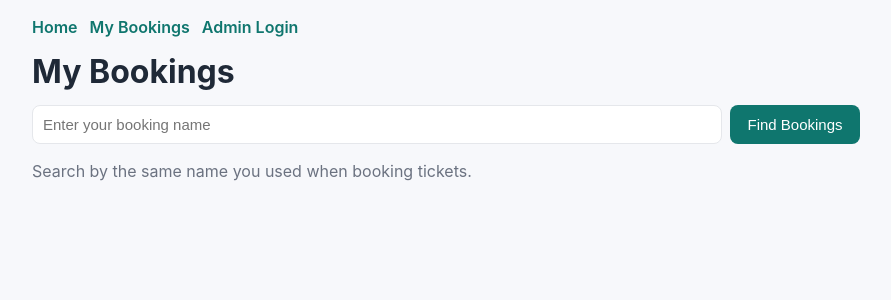
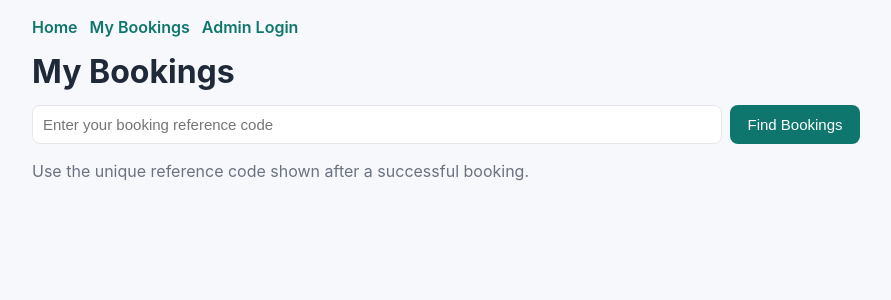
Before and after one commit to 9m57jf85cr-creator/event-management, a Flask app: page /my_bookings in a window 1280 px wide. Shown: the top 300 px of the page, without its empty margins (194-1085 px from the left). Run offline with Flask 3, Linux system fonts and the light colour scheme.

Commit message:
Add booking reference-code lookup and self-cancel flow

```diff
--- a/app.py
+++ b/app.py
@@ -7,6 +7,7 @@ import io
 import os
 import secrets
 import sqlite3
+import string
 
 DEFAULT_SECRET_KEY = "dev-secret-key-change-me"
 PROJECT_ROOT = os.path.dirname(os.path.abspath(__file__))
@@ -15,6 +16,7 @@ MAX_LOCATION_LENGTH = 120
 MAX_BOOKING_NAME_LENGTH = 80
 MAX_TICKETS = 100
 MAX_EVENT_CAPACITY = 5000
+BOOKING_REFERENCE_LENGTH = 10
 
 
 def _load_dotenv(path=".env"):
@@ -115,6 +117,38 @@ def _ensure_bookings_created_at(cursor):
     if "created_at" not in columns:
         cursor.execute(
             "ALTER TABLE bookings ADD COLUMN created_at TEXT NOT NULL DEFAULT CURRENT_TIMESTAMP"
+        )
+
+
+def _generate_booking_reference(cursor):
+    alphabet = string.ascii_uppercase + string.digits
+    while True:
+        reference_code = "".join(secrets.choice(alphabet) for _ in range(BOOKING_REFERENCE_LENGTH))
+        cursor.execute("SELECT 1 FROM bookings WHERE reference_code = ?", (reference_code,))
+        if cursor.fetchone() is None:
+            return reference_code
+
+
+def _ensure_bookings_reference_code(cursor):
+    cursor.execute("PRAGMA table_info(bookings)")
+    columns = {row[1] for row in cursor.fetchall()}
+    if "reference_code" not in columns:
+        cursor.execute("ALTER TABLE bookings ADD COLUMN reference_code TEXT")
+
+    cursor.execute("SELECT id FROM bookings WHERE reference_code IS NULL OR reference_code = ''")
+    missing_rows = cursor.fetchall()
+    for row in missing_rows:
+        reference_code = _generate_booking_reference(cursor)
+        cursor.execute(
+            "UPDATE bookings SET reference_code = ? WHERE id = ?",
+            (reference_code, row[0]),
+        )
+
+    cursor.execute("PRAGMA index_list(bookings)")
+    indexes = {row[1] for row in cursor.fetchall()}
+    if "idx_bookings_reference_code" not in indexes:
+        cursor.execute(
+            "CREATE UNIQUE INDEX idx_bookings_reference_code ON bookings(reference_code)"
         )
 
 
@@ -243,6 +277,23 @@ def _is_valid_booking_name(name):
     return True
 
 
+def _is_valid_reference_code(reference_code):
+    if not reference_code:
+        flash("Booking reference code is required.", "error")
+        return False
+
+    cleaned = reference_code.strip().upper()
+    if len(cleaned) != BOOKING_REFERENCE_LENGTH:
+        flash("Invalid booking reference code.", "error")
+        return False
+
+    if not all(ch in (string.ascii_uppercase + string.digits) for ch in cleaned):
+        flash("Invalid booking reference code.", "error")
+        return False
+
+    return True
+
+
 def _generate_csrf_token():
     token = session.get("_csrf_token")
     if not token:
@@ -306,12 +357,14 @@ def init_db():
             user_name TEXT NOT NULL,
             tickets INTEGER NOT NULL,
             created_at TEXT NOT NULL DEFAULT CURRENT_TIMESTAMP,
+            reference_code TEXT UNIQUE,
             FOREIGN KEY (event_id) REFERENCES events (id) ON DELETE CASCADE
         )
     """)
 
     _migrate_bookings_table(cursor)
     _ensure_bookings_created_at(cursor)
+    _ensure_bookings_reference_code(cursor)
     _ensure_events_capacity(cursor)
     conn.commit()
     conn.close()
@@ -538,13 +591,18 @@ def book_event(event_id):
             return redirect(url_for("book_event", event_id=event_id))
 
         cursor.execute(
-            "INSERT INTO bookings (event_id, user_name, tickets) VALUES (?, ?, ?)",
-            (event_id, name, tickets),
+            "INSERT INTO bookings (event_id, user_name, tickets, reference_code) VALUES (?, ?, ?, ?)",
+            (event_id, name, tickets, _generate_booking_reference(cursor)),
         )
+        cursor.execute("SELECT reference_code FROM bookings WHERE id = last_insert_rowid()")
+        booking_reference = cursor.fetchone()[0]
         conn.commit()
         conn.close()
 
-        flash("Booking successful.", "success")
+        flash(
+            f"Booking successful. Your reference code: {booking_reference}",
+            "success",
+        )
         return redirect(url_for("home"))
 
     remaining_tickets = max(event[2] - event[3], 0)
@@ -562,23 +620,23 @@ def book_event(event_id):
 
 @app.route("/my_bookings")
 def my_bookings():
-    user_name = request.args.get("name", "").strip()
+    reference_code = request.args.get("ref", "").strip().upper()
     booking_data = []
-    has_search = bool(user_name)
+    has_search = bool(reference_code)
 
     if has_search:
-        if _is_valid_booking_name(user_name):
+        if _is_valid_reference_code(reference_code):
             conn = get_db_connection()
             cursor = conn.cursor()
             cursor.execute(
                 """
-                SELECT b.id, e.name, b.user_name, b.tickets, b.created_at
+                SELECT b.id, e.name, b.user_name, b.tickets, b.created_at, b.reference_code
                 FROM bookings b
                 JOIN events e ON e.id = b.event_id
-                WHERE LOWER(b.user_name) = LOWER(?)
+                WHERE b.reference_code = ?
                 ORDER BY b.created_at DESC, b.id DESC
                 """,
-                (user_name,),
+                (reference_code,),
             )
             rows = cursor.fetchall()
             conn.close()
@@ -589,44 +647,45 @@ def my_bookings():
                     "user_name": row[2],
                     "tickets": row[3],
                     "created_at": row[4],
+                    "reference_code": row[5],
                 }
                 for row in rows
             ]
         else:
             has_search = False
-            user_name = ""
+            reference_code = ""
 
     return render_template(
         "my_bookings.html",
         booking_data=booking_data,
-        user_name=user_name,
+        reference_code=reference_code,
         has_search=has_search,
     )
 
 
-@app.route("/my_bookings/cancel/<int:booking_id>", methods=["POST"])
-def cancel_my_booking(booking_id):
-    user_name = request.form.get("user_name", "").strip()
-    if not _is_valid_booking_name(user_name):
+@app.route("/my_bookings/cancel/<reference_code>", methods=["POST"])
+def cancel_my_booking(reference_code):
+    reference_code = reference_code.strip().upper()
+    if not _is_valid_reference_code(reference_code):
         return redirect(url_for("my_bookings"))
 
     conn = get_db_connection()
     cursor = conn.cursor()
     cursor.execute(
-        "SELECT id FROM bookings WHERE id = ? AND LOWER(user_name) = LOWER(?)",
-        (booking_id, user_name),
+        "SELECT id FROM bookings WHERE reference_code = ?",
+        (reference_code,),
     )
     row = cursor.fetchone()
     if row is None:
         conn.close()
-        flash("Booking not found for this name.", "error")
-        return redirect(url_for("my_bookings", name=user_name))
+        flash("Booking not found for this reference code.", "error")
+        return redirect(url_for("my_bookings", ref=reference_code))
 
-    cursor.execute("DELETE FROM bookings WHERE id = ?", (booking_id,))
+    cursor.execute("DELETE FROM bookings WHERE reference_code = ?", (reference_code,))
     conn.commit()
     conn.close()
     flash("Your booking was cancelled.", "success")
-    return redirect(url_for("my_bookings", name=user_name))
+    return redirect(url_for("my_bookings", ref=reference_code))
 
 
 @app.route("/bookings")
@@ -665,7 +724,7 @@ def bookings():
 
     cursor.execute(
         f"""
-        SELECT b.id, e.name, b.user_name, b.tickets, b.created_at
+        SELECT b.id, e.name, b.user_name, b.tickets, b.created_at, b.reference_code
         FROM bookings b
         JOIN events e ON e.id = b.event_id
         {where_clause}
@@ -683,6 +742,7 @@ def bookings():
             "user_name": row[2],
             "tickets": row[3],
             "created_at": row[4],
+            "reference_code": row[5],
         }
         for row in booking_rows
     ]
@@ -731,7 +791,7 @@ def export_bookings_csv():
 
     cursor.execute(
         f"""
-        SELECT b.id, e.name, b.user_name, b.tickets, b.created_at
+        SELECT b.id, e.name, b.user_name, b.tickets, b.created_at, b.reference_code
         FROM bookings b
         JOIN events e ON e.id = b.event_id
         {where_clause}
@@ -744,7 +804,7 @@ def export_bookings_csv():
 
     output = io.StringIO()
     writer = csv.writer(output)
-    writer.writerow(["booking_id", "event_name", "user_name", "tickets", "created_at"])
+    writer.writerow(["booking_id", "event_name", "user_name", "tickets", "created_at", "reference_code"])
     writer.writerows(rows)
 
     response = make_response(output.getvalue())
--- a/templates/bookings.html
+++ b/templates/bookings.html
@@ -25,6 +25,7 @@
         <p><strong>Event:</strong> {{ booking.event_name }}</p>
         <p><strong>User:</strong> {{ booking.user_name }}</p>
         <p><strong>Tickets:</strong> {{ booking.tickets }}</p>
+        <p><strong>Reference Code:</strong> {{ booking.reference_code }}</p>
         <p class="muted"><strong>Booked At:</strong> {{ booking.created_at }}</p>
         <form action="{{ url_for('cancel_booking', booking_id=booking.id) }}" method="POST">
             <input type="hidden" name="csrf_token" value="{{ csrf_token() }}">
--- a/templates/my_bookings.html
+++ b/templates/my_bookings.html
@@ -5,7 +5,7 @@
 {% block content %}
 <h1>My Bookings</h1>
 <form action="{{ url_for('my_bookings') }}" method="GET" class="row" style="margin-bottom: 12px;">
-    <input type="text" name="name" value="{{ user_name | default('', true) }}" placeholder="Enter your booking name" required>
+    <input type="text" name="ref" value="{{ reference_code | default('', true) }}" placeholder="Enter your booking reference code" required>
     <button type="submit">Find Bookings</button>
 </form>
 
@@ -15,17 +15,17 @@
             <p><strong>Event:</strong> {{ booking.event_name }}</p>
             <p><strong>Name:</strong> {{ booking.user_name }}</p>
             <p><strong>Tickets:</strong> {{ booking.tickets }}</p>
+            <p><strong>Reference Code:</strong> {{ booking.reference_code }}</p>
             <p class="muted"><strong>Booked At:</strong> {{ booking.created_at }}</p>
-            <form action="{{ url_for('cancel_my_booking', booking_id=booking.id) }}" method="POST">
+            <form action="{{ url_for('cancel_my_booking', reference_code=booking.reference_code) }}" method="POST">
                 <input type="hidden" name="csrf_token" value="{{ csrf_token() }}">
-                <input type="hidden" name="user_name" value="{{ user_name }}">
                 <button type="submit" class="btn-danger">Cancel My Booking</button>
             </form>
         </div>
     {% else %}
-        <p class="muted">No bookings found for this name.</p>
+        <p class="muted">No bookings found for this reference code.</p>
     {% endfor %}
 {% else %}
-    <p class="muted">Search by the same name you used when booking tickets.</p>
+    <p class="muted">Use the unique reference code shown after a successful booking.</p>
 {% endif %}
 {% endblock %}
```
Also changed, not shown: tests/test_app.py (+51 -25 lines), README.md.
